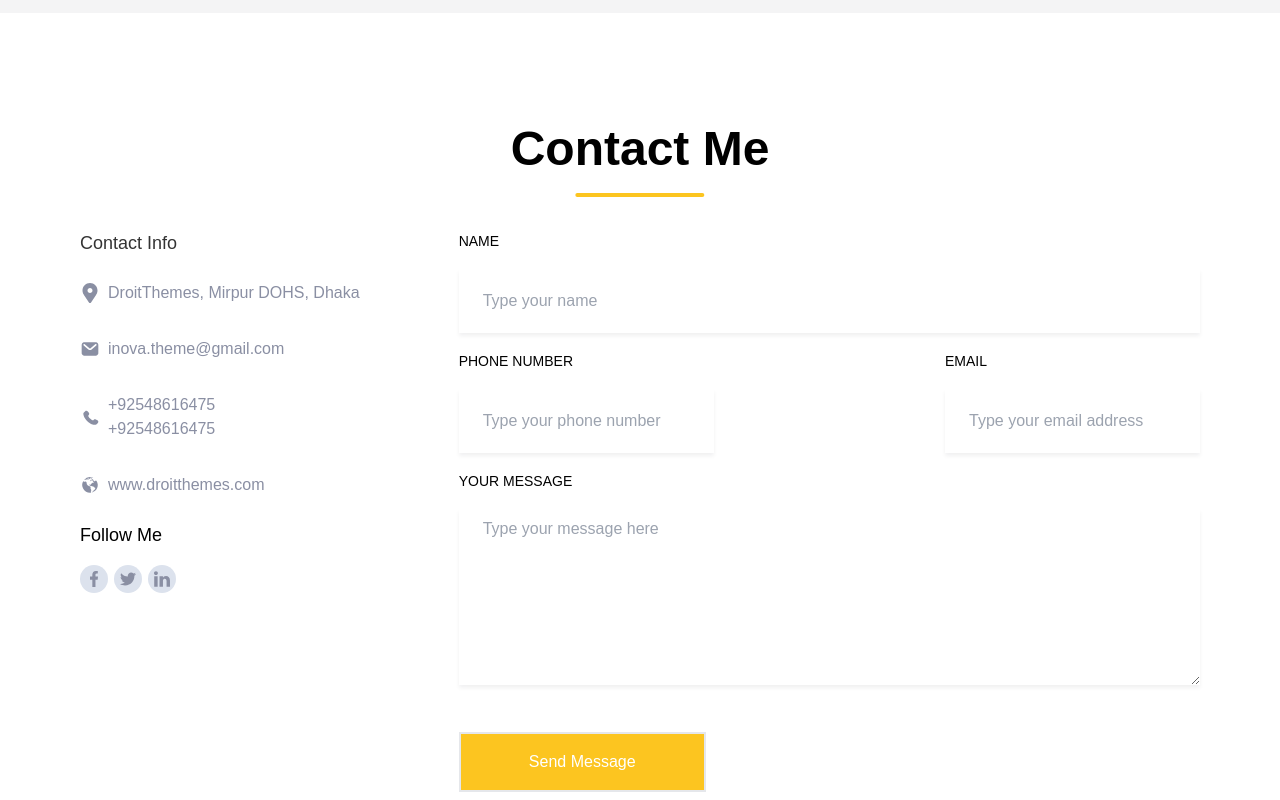
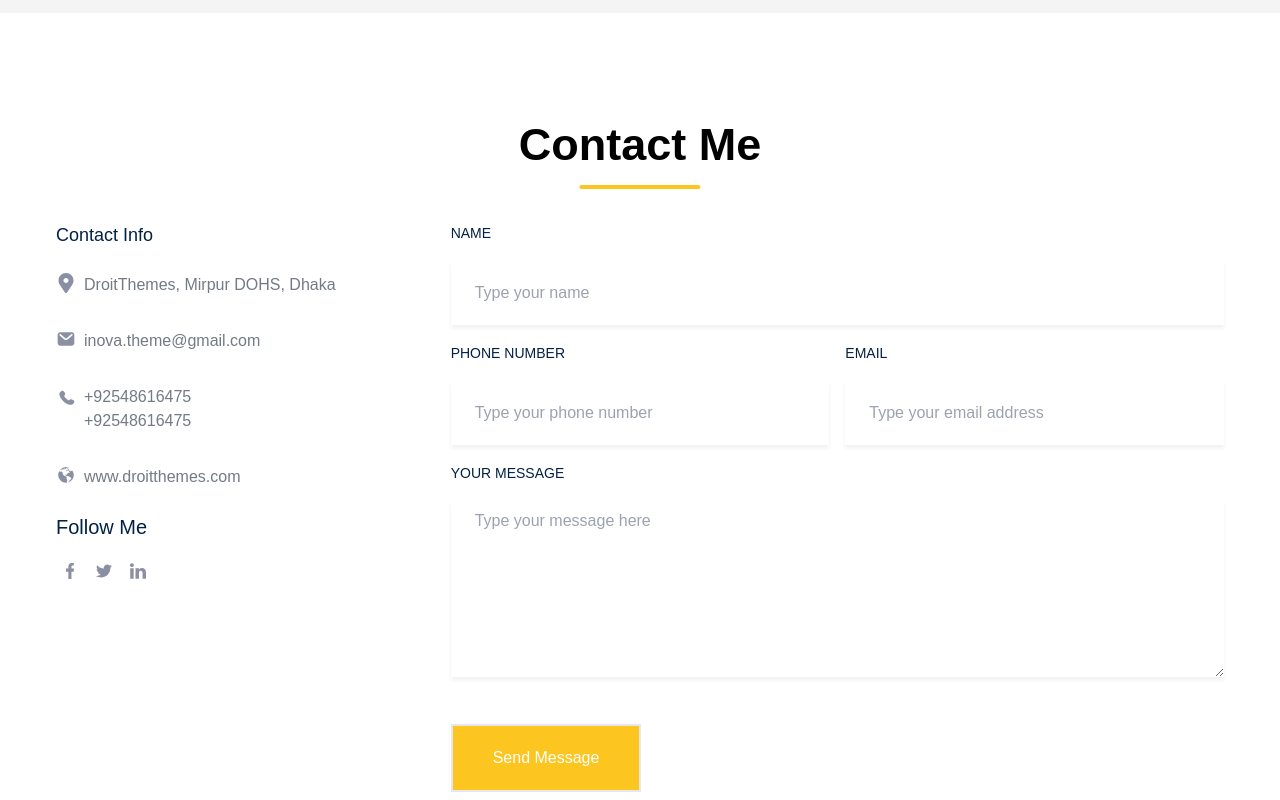
Before and after one commit to InfinityDevsHQ/portfolio-next, a Next.js app: page / in a window 1280 px wide. Shown: the part 3060-3860 px from the top of the page. Built offline with nearby package versions, Linux system fonts and the light colour scheme.

Commit message:
fix: fixed contact section

```diff
--- a/app/globals.css
+++ b/app/globals.css
@@ -3,6 +3,10 @@
 @tailwind utilities;
 
 @import url("https://fonts.googleapis.com/css2?family=Poppins:ital,wght@0,100;0,200;0,300;0,400;0,500;0,600;0,700;0,800;0,900;1,100;1,200;1,300;1,400;1,500;1,600;1,700;1,800;1,900&display=swap");
+
+html {
+  scroll-behavior: smooth;
+}
 
 .input-shadow {
   box-shadow: 0px 3px 4px 0px rgba(0, 12, 29, 0.06);
@@ -15,3 +19,6 @@
 a:hover .social-icons path {
   fill: white;
 }
+a:hover .no-bg path {
+  fill: #fcc520;
+}
--- a/components/contact.tsx
+++ b/components/contact.tsx
@@ -11,57 +11,66 @@ import {
 import { Underline } from "./General/underline";
 
 const socialIcons = [
-  { icon: <FacebookIcon className="size-4" /> },
-  { icon: <TwitterIcon className="size-4" /> },
-  { icon: <LinkedIn className="size-4" /> },
+  { icon: <FacebookIcon className="size-4 no-bg" /> },
+  { icon: <TwitterIcon className="size-4 no-bg" /> },
+  { icon: <LinkedIn className="size-4 no-bg" /> },
 ];
 
 const contactInfo = [
   {
-    icon: <LocationIcon className="size-5 " />,
+    icon: <LocationIcon className="size-5 text-[#727b86] " />,
     text: "DroitThemes, Mirpur DOHS, Dhaka",
   },
-  { icon: <EmailIcon className="size-5" />, text: "inova.theme@gmail.com" },
   {
-    icon: <PhoneIcon className="size-5 mt-1" />,
+    icon: <EmailIcon className="size-5 text-[#727b86]" />,
+    text: "inova.theme@gmail.com",
+  },
+  {
+    icon: <PhoneIcon className="size-5 text-[#727b86] mt-1" />,
     text: "+92548616475 <br /> +92548616475",
   },
-  { icon: <WorldIcon className="size-5" />, text: "www.droitthemes.com" },
+  {
+    icon: <WorldIcon className="size-5 text-[#727b86]" />,
+    text: "www.droitthemes.com",
+  },
 ];
 
 export default function Contact() {
   return (
-    <div className="bg-white w-full" id="contact">
-      <div className="max-w-6xl mx-auto px-4 py-16 md:py-20 lg:py-28">
+    <section id="contact" className="bg-white w-full">
+      <div className="max-w-[1200px] mx-auto px-4 py-16 md:py-20 lg:py-28">
         <div className="flex flex-col items-center justify-center">
-          <h2 className="text-40 md:text-5xl relative font-bold text-center pb-3 mb-4 md:pb-6 md:mb-8">
+          <h2 className="text-4xl md:text-[45px] relative font-bold text-center pb-3 mb-4 md:pb-6 md:mb-8">
             Contact Me
             <Underline style="h-1" />
           </h2>
         </div>
         <div className="grid md:grid-cols-3 gap-4">
           <div>
-            <h4 className="text-lg text-black/80 font-medium">Contact Info</h4>
+            <h4 className="text-lg text-darkText font-medium">Contact Info</h4>
             <ul className="flex flex-col gap-4 md:gap-8 my-4 md:my-6">
               {contactInfo.map((info, index) => (
-                <li key={index} className="flex items-center gap-2">
+                <li
+                  key={index}
+                  className="flex items-center lg:items-start gap-2"
+                >
                   {info.icon}
                   <span
-                    className="text-secondary"
+                    className="text-[#727b86]"
                     dangerouslySetInnerHTML={{ __html: info.text }}
                   />
                 </li>
               ))}
             </ul>
 
-            <h5 className="text-lg font-medium">Follow Me</h5>
+            <h5 className="text-lg lg:text-xl text-darkText">Follow Me</h5>
             <ul>
               <li className="flex items-center gap-1.5 my-4">
                 {socialIcons.map((icon, index) => (
                   <Link
                     key={index}
-                    href="#"
-                    className="bg-muted hover:bg-primary p-1.5  rounded-full transition duration-500 ease-in-out"
+                    href="/"
+                    className="p-1.5 rounded-full transition-all duration-500 ease-in-out hover:fill-primary"
                   >
                     {icon.icon}
                   </Link>
@@ -73,29 +82,33 @@ export default function Contact() {
           <div className="md:col-span-2">
             <form>
               <div>
-                <label className="uppercase text-sm">Name</label>
+                <label className="uppercase text-sm text-darkText">Name</label>
                 <br />
                 <input
-                  className="input-shadow w-full h-16 py-2 px-6 my-2 md:my-4 focus:outline-none"
+                  className="input-shadow placeholder:text-placeholderText w-full h-16 py-2 px-6 my-2 md:my-4 focus:outline-none"
                   placeholder="Type your name"
                   type="text"
                 />
 
-                <div className="flex flex-col md:flex-row items-stretch justify-between gap-4 my-4 md:my-0">
-                  <div>
-                    <label className="uppercase text-sm">Phone Number</label>
+                <div className="flex flex-col md:flex-row items-stretch justify-stretch gap-4 my-4 md:my-0">
+                  <div className="w-full">
+                    <label className="uppercase text-sm text-darkText">
+                      Phone Number
+                    </label>
                     <br />
                     <input
-                      className="input-shadow w-full h-16 py-2 px-6 my-2 md:my-4 focus:outline-none"
+                      className="input-shadow placeholder:text-placeholderText w-full h-16 py-2 px-6 my-2 md:my-4 focus:outline-none"
                       placeholder="Type your phone number"
                       type="text"
                     />
                   </div>
-                  <div>
-                    <label className="uppercase text-sm">Email</label>
+                  <div className="w-full">
+                    <label className="uppercase text-sm text-darkText">
+                      Email
+                    </label>
                     <br />
                     <input
-                      className="input-shadow w-full h-16 py-2 px-6 my-2 md:my-4 focus:outline-none"
+                      className="input-shadow placeholder:text-placeholderText w-full h-16 py-2 px-6 my-2 md:my-4 focus:outline-none"
                       placeholder="Type your email address"
                       type="email"
                     />
@@ -104,11 +117,13 @@ export default function Contact() {
               </div>
               <div>
                 <p>
-                  <label className="uppercase text-sm">Your Message</label>
+                  <label className="uppercase text-sm text-darkText">
+                    Your Message
+                  </label>
                   <br />
                   <span>
                     <textarea
-                      className="input-shadow w-full h-44 py-2 px-6 my-4 focus:outline-none"
+                      className="input-shadow placeholder:text-placeholderText w-full h-44 py-2 px-6 my-4 focus:outline-none"
                       placeholder="Type your message here"
                     ></textarea>
                   </span>
@@ -116,7 +131,7 @@ export default function Contact() {
               </div>
               <div>
                 <button
-                  className="font-medium text-center px-8 md:px-14 lg:px-10 py-4 md:py-4 mt-2 md:mt-6  md:w-1/3 bg-primary text-white border-2  hover:bg-black  hover:text-white transition duration-300 ease-in-out"
+                  className="font-medium text-center px-8 md:px-14 lg:px-10 py-4 md:py-4 lg:py-5 mt-2 md:mt-6 bg-primary text-white border-2  hover:bg-black hover:text-white transition duration-300 ease-in-out"
                   type="button"
                 >
                   Send Message
@@ -126,6 +141,6 @@ export default function Contact() {
           </div>
         </div>
       </div>
-    </div>
+    </section>
   );
 }
--- a/tailwind.config.ts
+++ b/tailwind.config.ts
@@ -18,11 +18,12 @@ const config: Config = {
       },
       colors: {
         primary: "#fcc520",
+        primaryYellow: "#feb633",
+        muted: "#dce2ed",
         secondary: "#8a8fa3",
-        muted: "#dce2ed",
-        primaryYellow: "#feb633",
         secondaryDark: "#666666",
         primaryDark: "#32333C",
+        darkText: "#022144",
         background: "#fbfbfb",
         placeholderText: "#9ca3af",
       },
```
